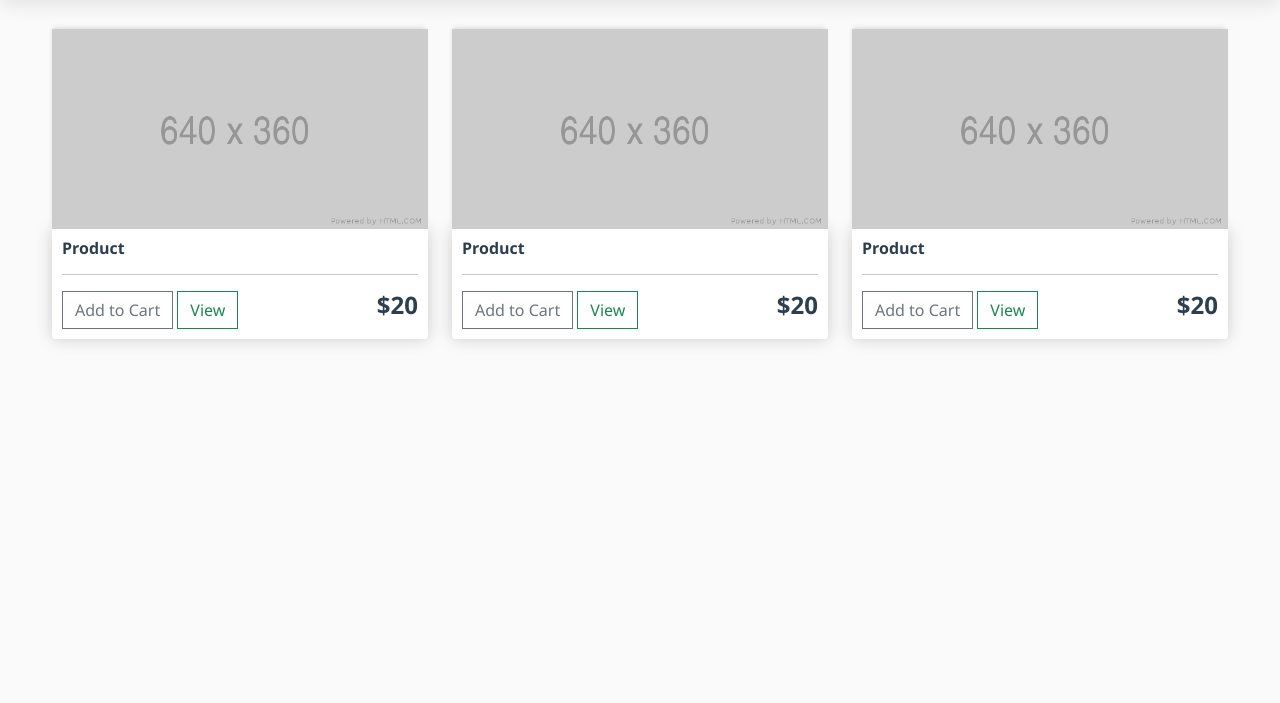
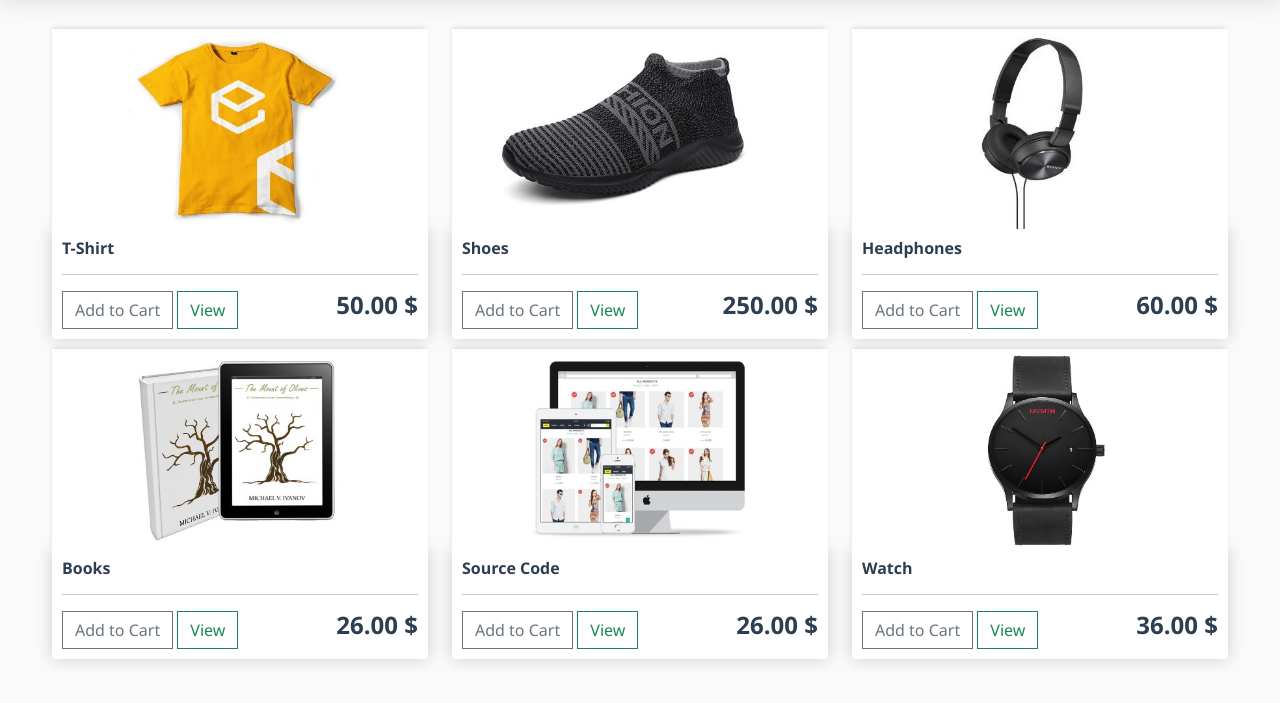
Before and after one commit to moteaz/Django-eCommerce, a Django app: page / in a window 1280 px wide. Shown: the part 77-780 px from the top of the page. Run offline with Django 5.2, Linux system fonts and the light colour scheme; data comes from the database, SQL or seed files in the repository; both versions use the stored data as it was after the commit.

Commit message:
render products

```diff
--- a/eCommerceWeb/settings.py
+++ b/eCommerceWeb/settings.py
@@ -1,6 +1,7 @@
 
 
 from pathlib import Path
+import os
 
 # Build paths inside the project like this: BASE_DIR / 'subdir'.
 BASE_DIR = Path(__file__).resolve().parent.parent
@@ -115,3 +116,7 @@ STATICFILES_DIRS = [
 # https://docs.djangoproject.com/en/5.2/ref/settings/#default-auto-field
 
 DEFAULT_AUTO_FIELD = 'django.db.models.BigAutoField'
+
+
+MEDIA_ROOT = os.path.join(BASE_DIR, 'static/images')
+MEDIA_URL = '/images/'
--- a/eCommerceWeb/urls.py
+++ b/eCommerceWeb/urls.py
@@ -1,8 +1,12 @@
 
 from django.contrib import admin
 from django.urls import path, include
+from django.conf.urls.static import static
+from django.conf import settings
 
 urlpatterns = [
     path('admin/', admin.site.urls),
     path('', include('store.urls')),
 ]
+
+urlpatterns += static(settings.MEDIA_URL, document_root=settings.MEDIA_ROOT)
--- a/store/models.py
+++ b/store/models.py
@@ -14,10 +14,18 @@ class Product(models.Model):
     name = models.CharField(max_length=200, null=True)
     price = models.FloatField()
     digital = models.BooleanField(default=False, null=True, blank=False)
-    # image = models.ImageField(null=True, blank=True)
+    image = models.ImageField(null=True, blank=True)
 
     def __str__(self):
         return self.name
+
+    @property
+    def imageURL(self):
+        try:
+            url = self.image.url
+        except:
+            url = ''
+        return url
 
 class Order(models.Model):
     customer = models.ForeignKey(Customer, null=True, blank=True, on_delete=models.SET_NULL)
--- a/store/templates/store/store.html
+++ b/store/templates/store/store.html
@@ -1,40 +1,19 @@
 {% extends 'store/main.html' %} {% load static %} {% block content %}
 <div class="row">
+  {% for product in Products %}
   <div class="col-lg-4">
-    <img class="thumbnail" src="{% static 'images/placeholder.png' %}" />
+    <img class="thumbnail" src="{{product.imageURL}}" />
     <div class="box-element product">
-      <h6><strong>Product</strong></h6>
+      <h6><strong>{{product.name}}</strong></h6>
       <hr />
-
       <button class="btn btn-outline-secondary add-btn">Add to Cart</button>
       <a class="btn btn-outline-success" href="#">View</a>
-      <h4 style="display: inline-block; float: right"><strong>$20</strong></h4>
+      <h4 style="display: inline-block; float: right">
+        <strong>{{product.price|floatformat:2}} $</strong>
+      </h4>
     </div>
   </div>
-
-  <div class="col-lg-4">
-    <img class="thumbnail" src="{% static 'images/placeholder.png' %}" />
-    <div class="box-element product">
-      <h6><strong>Product</strong></h6>
-      <hr />
-
-      <button class="btn btn-outline-secondary add-btn">Add to Cart</button>
-      <a class="btn btn-outline-success" href="#">View</a>
-      <h4 style="display: inline-block; float: right"><strong>$20</strong></h4>
-    </div>
-  </div>
-
-  <div class="col-lg-4">
-    <img class="thumbnail" src="{% static 'images/placeholder.png' %}" />
-    <div class="box-element product">
-      <h6><strong>Product</strong></h6>
-      <hr />
-
-      <button class="btn btn-outline-secondary add-btn">Add to Cart</button>
-      <a class="btn btn-outline-success" href="#">View</a>
-      <h4 style="display: inline-block; float: right"><strong>$20</strong></h4>
-    </div>
-  </div>
+  {% endfor %}
 </div>
 
 {% endblock content %}
--- a/store/views.py
+++ b/store/views.py
@@ -1,7 +1,9 @@
 from django.shortcuts import render
+from .models import *
 
 def store(request):
-    context={}
+    Products = Product.objects.all()
+    context = {'Products': Products}
     return render(request, 'store/store.html', context)
 
 
```
Also changed, not shown: db.sqlite3, static/images/book.jpg (added), static/images/headphones.jpg (added), static/images/shirt.jpg (added), static/images/shoes.jpg (added), static/images/shoes_JHTnEqW.jpg (added), static/images/sourcecode.jpg (added), static/images/sourcecode_JQi8IPe.jpg (added), static/images/watch.jpg (added), store/migrations/0002_product_image.py (added).
